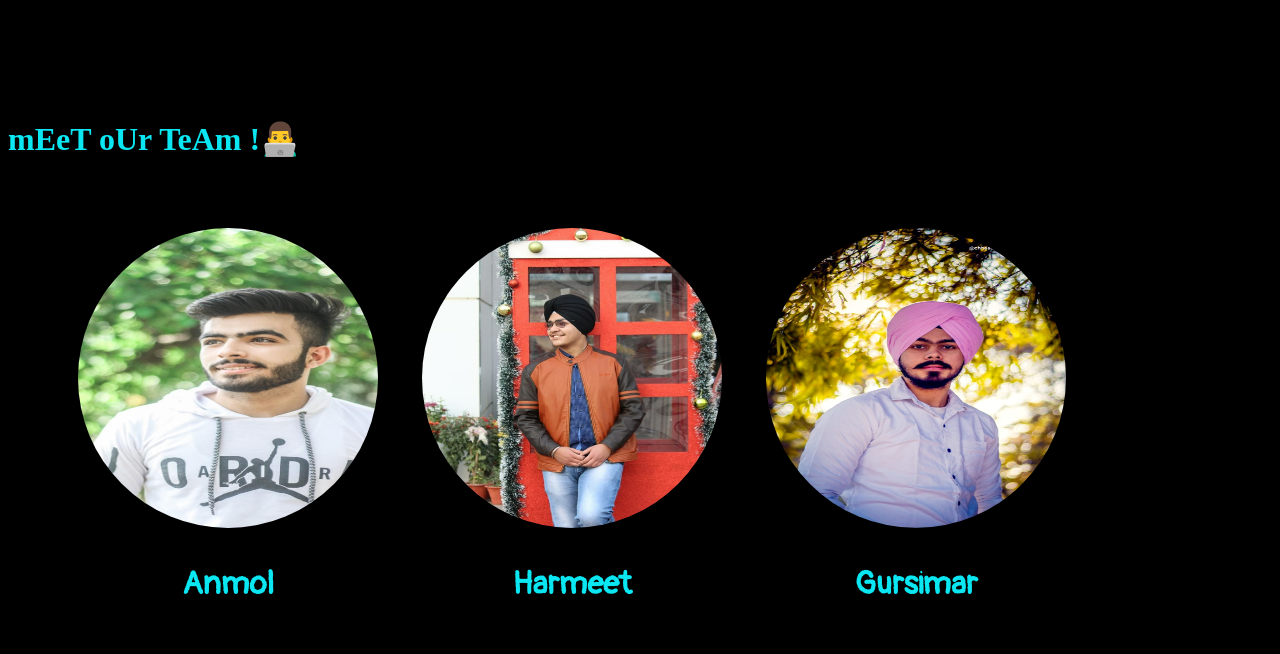
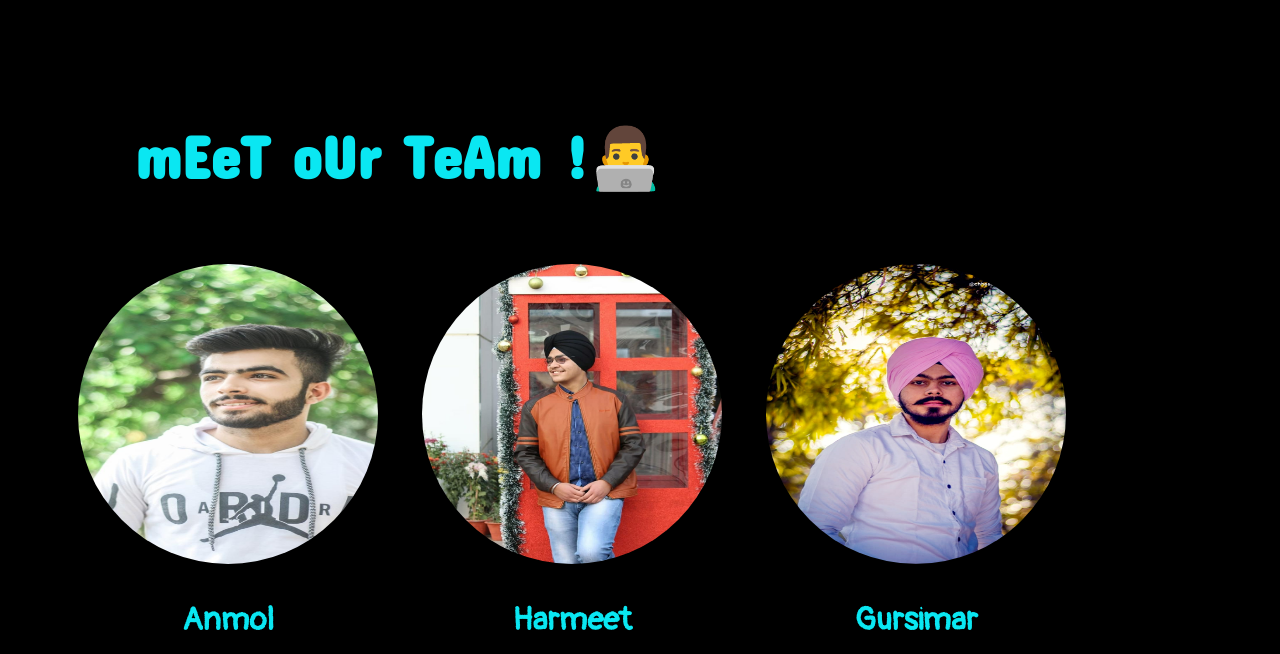
Before and after one commit to punjabiMundey/front, a plain HTML site: page index.html in a window 1280 px wide. Shown: the part 2000-2654 px from the top of the page. Drawn offline with Linux system fonts and the light colour scheme.

Commit message:
Update styles.css

```diff
--- a/styles.css
+++ b/styles.css
@@ -106,3 +106,10 @@ a{
 	margin-top: 0;
 	color:#0ae7f2;
 }
+
+.description{
+	font-size:30px;
+	font-family: 'Concert One', cursive;
+	text-align: left;
+	margin:2% 10% 2% 10%;
+}
```
